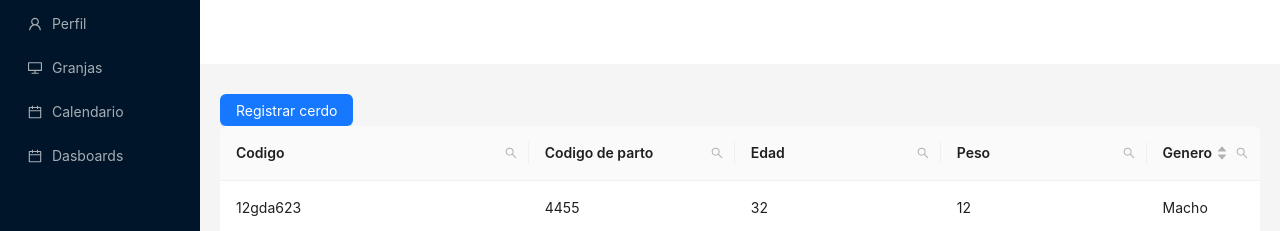
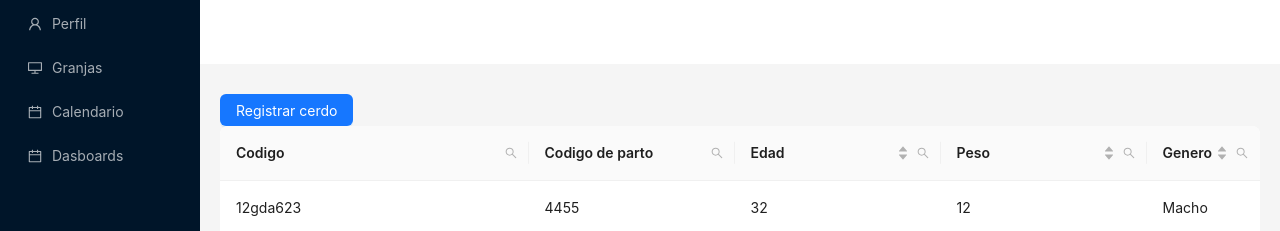
Before and after one commit to Eduardocastillogimenez/porkiapp-front, a React (Vite) app: page /dashboards in a window 1280 px wide. Shown: the top 231 px of the page. Built offline with nearby package versions, Linux system fonts and the light colour scheme; sample sign-in values are in the browser's storage; the HTML template or start-up script is replaced by a standard one.

Commit message:
table sorter colunms

```diff
--- a/src/views/dasboards/table.jsx
+++ b/src/views/dasboards/table.jsx
@@ -133,6 +133,8 @@ export const TablePig = ({dataPick}) => {
       key: 'edad',
       width: '20%',
       ...getColumnSearchProps('edad'),
+      sorter: (a, b) => a.edad - b.edad,
+      sortDirections: ['descend', 'ascend'],
     },
     {
       title: 'Peso',
@@ -140,6 +142,8 @@ export const TablePig = ({dataPick}) => {
       key: 'peso',
       width: '20%',
       ...getColumnSearchProps('peso'),
+      sorter: (a, b) => a.peso - b.peso,
+      sortDirections: ['descend', 'ascend'],
     },
     {
       title: 'Genero',
```
